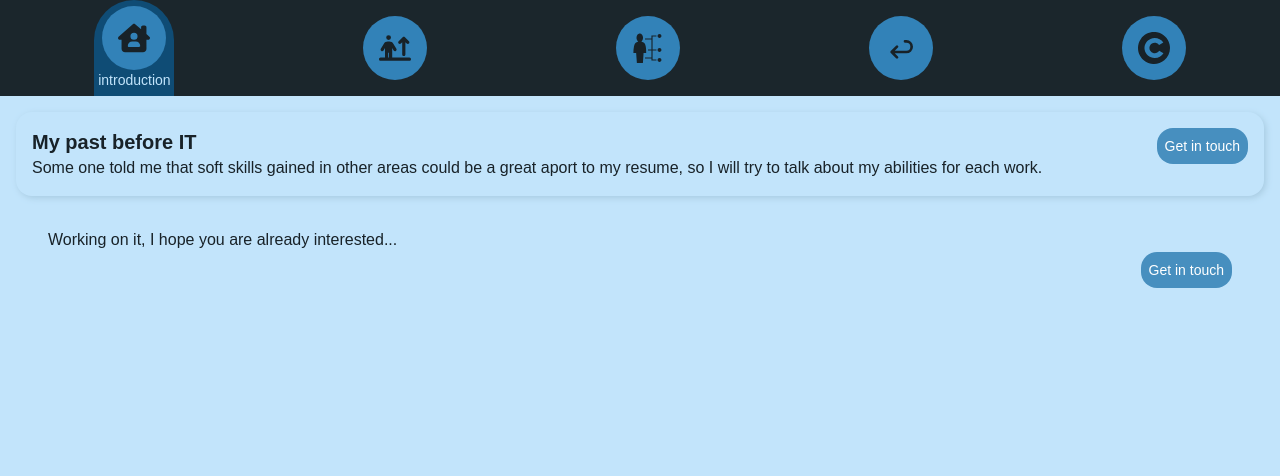
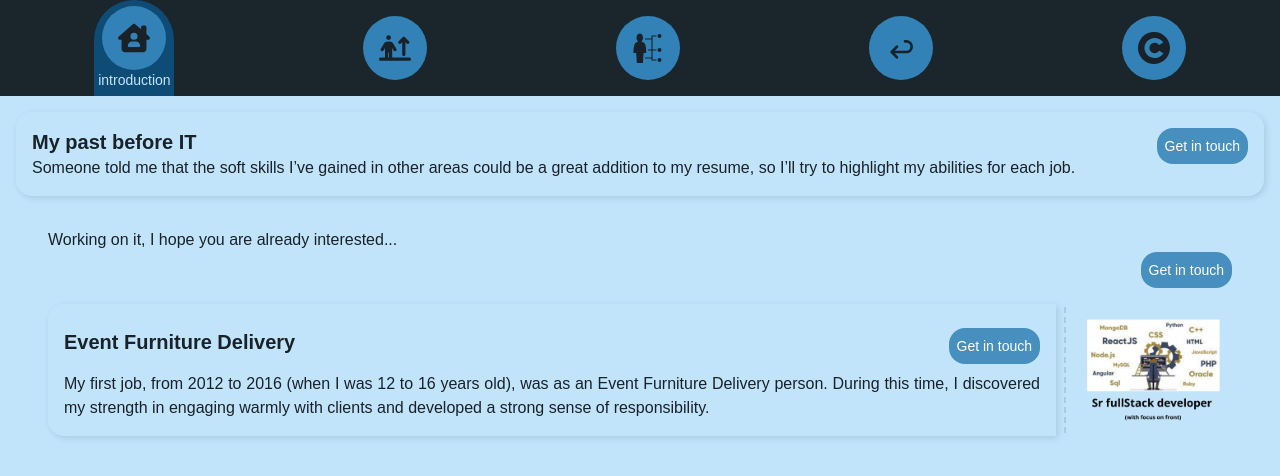
Before and after one commit to danielniebla/Resume, a React (Create React App) app in the folder resume/: page /past in a window 1280 px wide. Shown: the top 476 px of the page. Built offline with nearby package versions, Linux system fonts and the light colour scheme.

Commit message:
favicon and configuration

```diff
--- a/resume/src/components/introduction.tsx
+++ b/resume/src/components/introduction.tsx
@@ -21,7 +21,7 @@ const Intro: React.FC<imgLeft> = ({title, text, img, horientation}) => {
             <h2 className=" font-semibold">{title}</h2>
             <Gito/>
           </div>
-          <div>{text} </div>
+          <p className="text-justify">{text} </p>
         </div>
       </div>)
     :
@@ -31,7 +31,7 @@ const Intro: React.FC<imgLeft> = ({title, text, img, horientation}) => {
             <h2 className=" font-semibold">{title}</h2>
             <Gito/>
           </div>
-          <p>{text} </p>
+          <p className="text-justify">{text} </p>
         </div>
         <div className=" bl">
           <img src={img} alt="descriptive " className="rounded-2xl none rounded-bl-none rounded-tl-none" />
--- a/resume/src/index.css
+++ b/resume/src/index.css
@@ -55,6 +55,10 @@ body {
 .lmb{
   color: var(--lightMidBlue);
 }
+.text-justify {
+  text-align: justify;
+}
+
 @media only screen and (min-width: 768px) {
   .grid-5-1{
     display: grid;
--- a/resume/src/past/past.tsx
+++ b/resume/src/past/past.tsx
@@ -1,5 +1,7 @@
 import React from 'react';
 import Gito from '../components/getInTouch.tsx';
+import wal from '../assets/whatIAspire.png';
+import Intro from '../components/introduction.tsx';
 
 
 const Past = () =>
@@ -7,11 +9,18 @@ const Past = () =>
     <div className="box-1 rounded-2xl p-4 flex">
         <div>
             <h2 className=" font-semibold">My past before IT</h2>
-            <p>Some one told me that soft skills gained in other areas could be a great aport to my resume, so I will try to talk about my abilities for each work.</p>
+            <p>Someone told me that the soft skills I’ve gained in other areas could be a great addition to my resume, so I’ll try to highlight my abilities for each job.</p>
         </div>
         <Gito  />
     </div>
-    <div className='p-8'> Working on it, I hope you are already interested... <Gito/></div>
+    <div className='p-8'> Working on it, I hope you are already interested... <Gito/>
+    <Intro
+        title='Event Furniture Delivery'
+        text='My first job, from 2012 to 2016 (when I was 12 to 16 years old), was as an Event Furniture Delivery person. During this time, I discovered my strength in engaging warmly with clients and developed a strong sense of responsibility.'
+        img={wal}
+        horientation={false}
+        ></Intro>
+    </div>
 </div>;
 
 export default Past;
```
Also changed, not shown: 1 other file (tests, documents, lock files or other folders).
